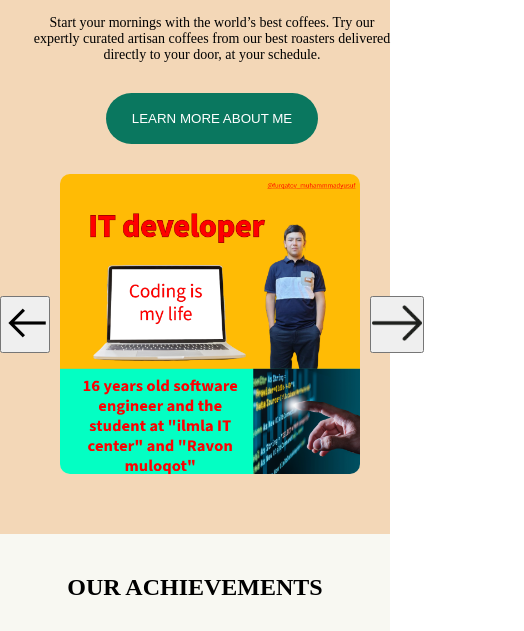
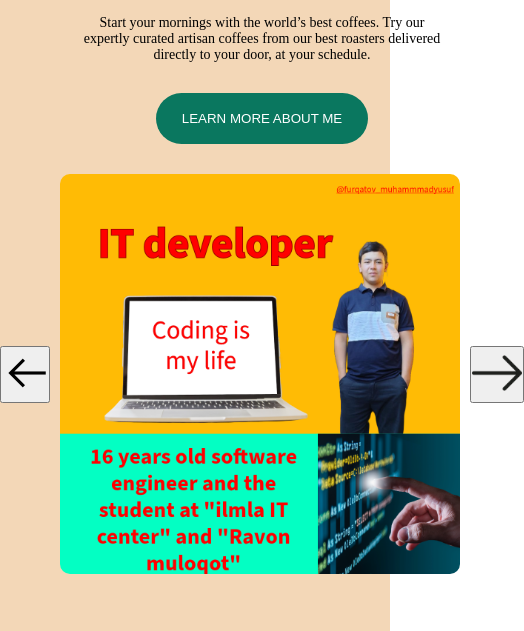
Before and after one commit to Furqatovm/perfect, a plain HTML site: page index.html in a window 390 px wide. Shown: the part 304-935 px from the top of the page, 524 px wide, since content can reach past the window. Drawn offline with Linux system fonts and the light colour scheme.

Commit message:
change photo size

```diff
--- a/style.css
+++ b/style.css
@@ -230,18 +230,13 @@ a:hover{
 .nav-child:hover{
     opacity: 70%;
     border-bottom: 2px solid #333333;
-}
-#hero-right-img:hover, #menabduvlai:hover,#men_iphone:hover, #men_ozim:hover {
-    transform: scale(1.1);
 } #right-images:hover{
     transform: scale(1.1);
 }
 #right-aray:hover{
     transform: scale(1.1);
 }
-img:hover{
-    transform: scale(1.1);
-}
+
 
 
 
@@ -250,8 +245,6 @@ img:hover{
         display: none;
     }.hero{
         flex-direction: column;
-    }#hero-right-img{
-        width: 300px;
     }.hero-left{
         text-align: center;
     }.logo{
```
